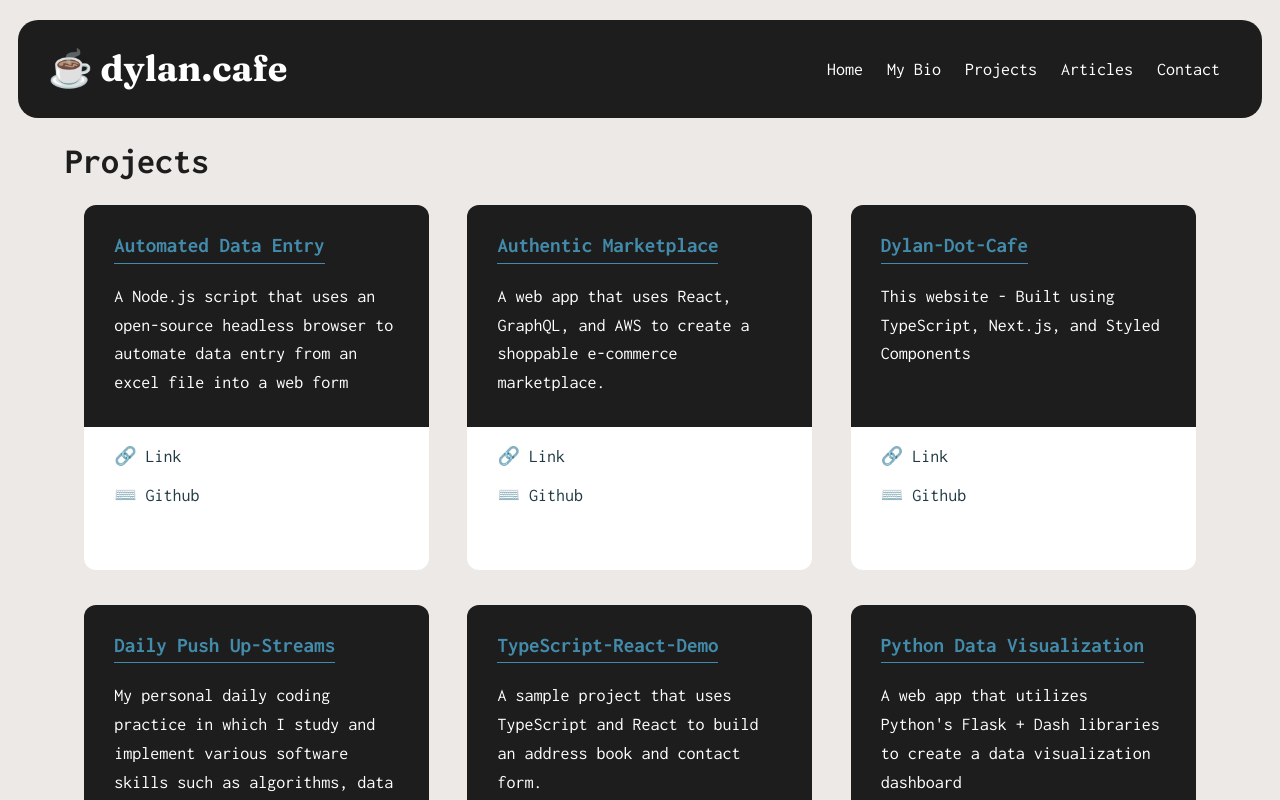
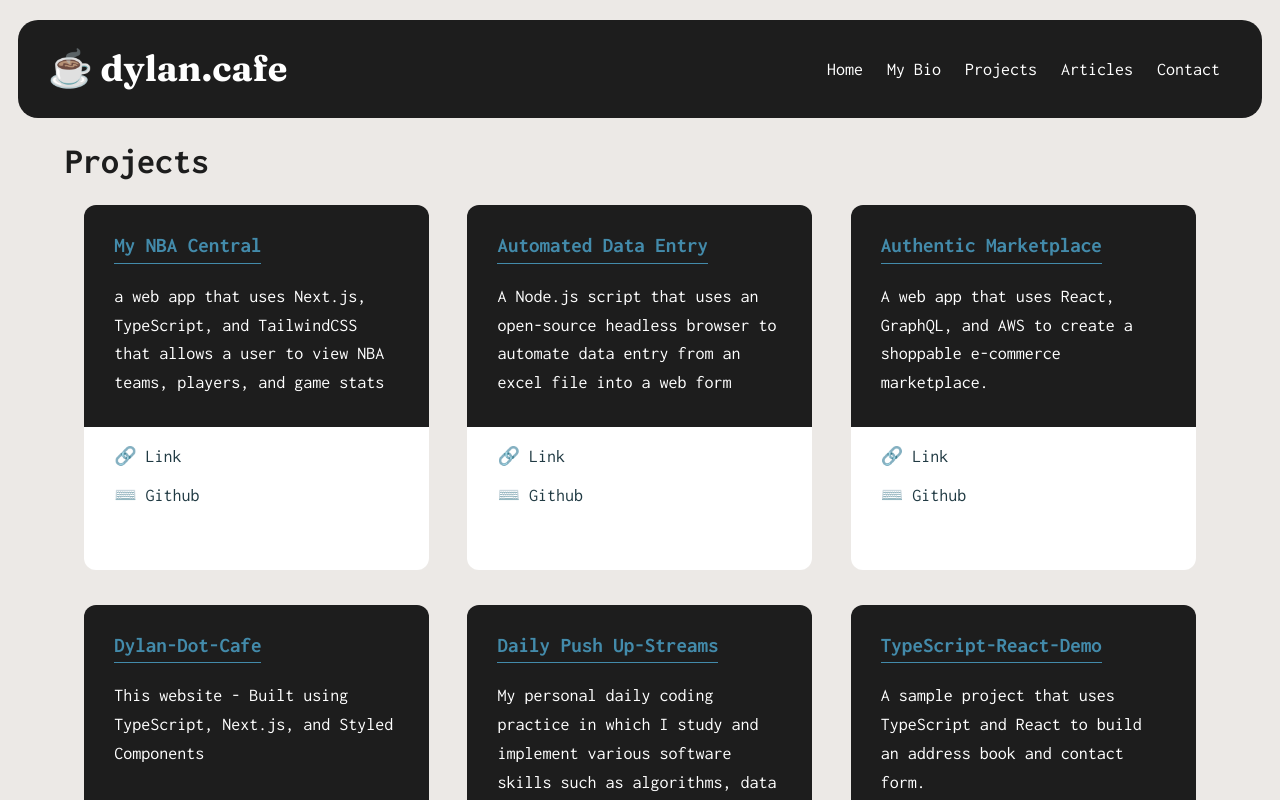
Before and after one commit to dylan-authentic/personal-web-portfolio, a Next.js app: page /projects in a window 1280 px wide. Shown: the top 800 px of the page. Built offline with nearby package versions, Linux system fonts and the light colour scheme.

Commit message:
Added New Project to projects page

```diff
--- a/pages/projects.tsx
+++ b/pages/projects.tsx
@@ -12,6 +12,11 @@ export default function Projects() {
             <SectionPressed>
                 <h1>Projects</h1>
                 <ProjectWrapper>
+                    <ProjectItem
+                        title='My NBA Central'
+                        description='a web app that uses Next.js, TypeScript, and TailwindCSS that allows a user to view NBA teams, players, and game stats'
+                        link='https://my-nba-web-app.vercel.app/'
+                        github='https://github.com/dylan-authentic/my-nba-web-app' />
                     <ProjectItem
                         title='Automated Data Entry'
                         description='A Node.js script that uses an open-source headless browser to automate data entry from an excel file into a web form'
```
